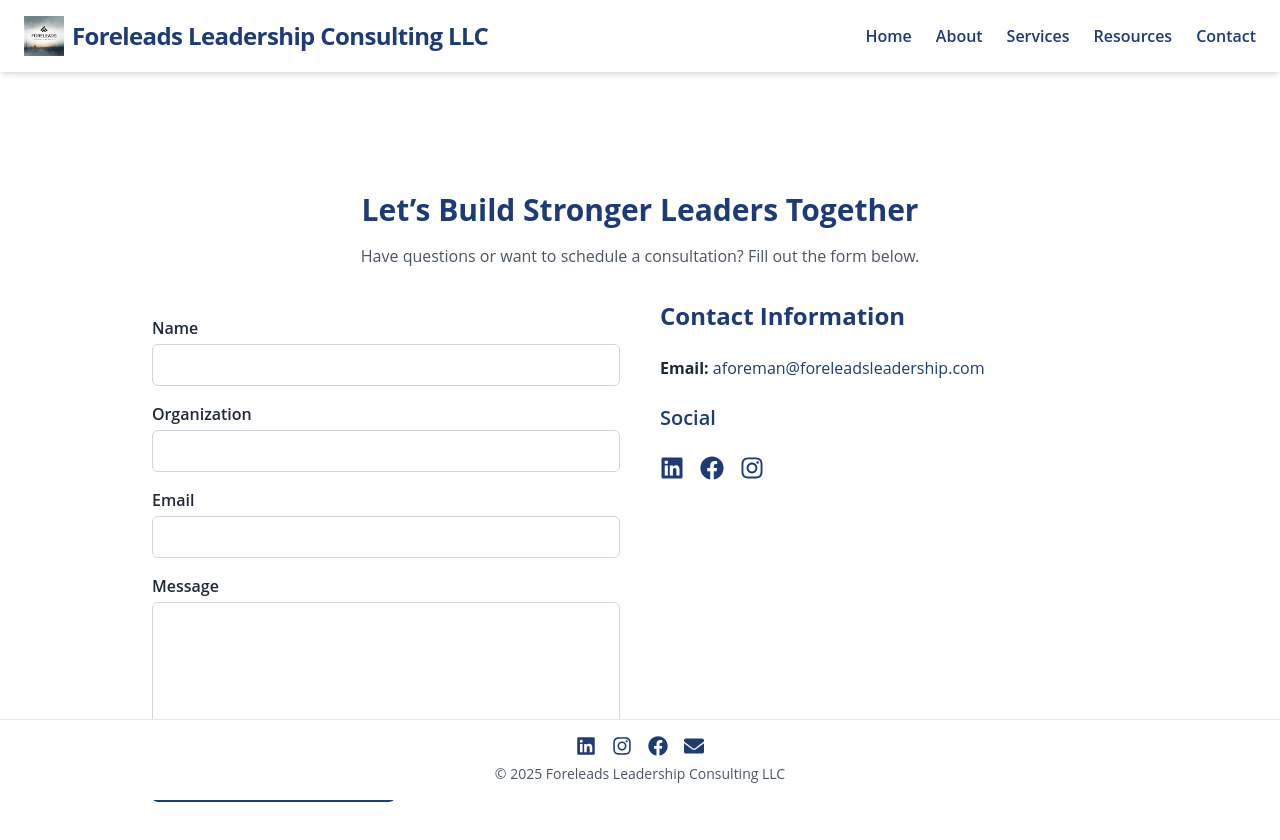
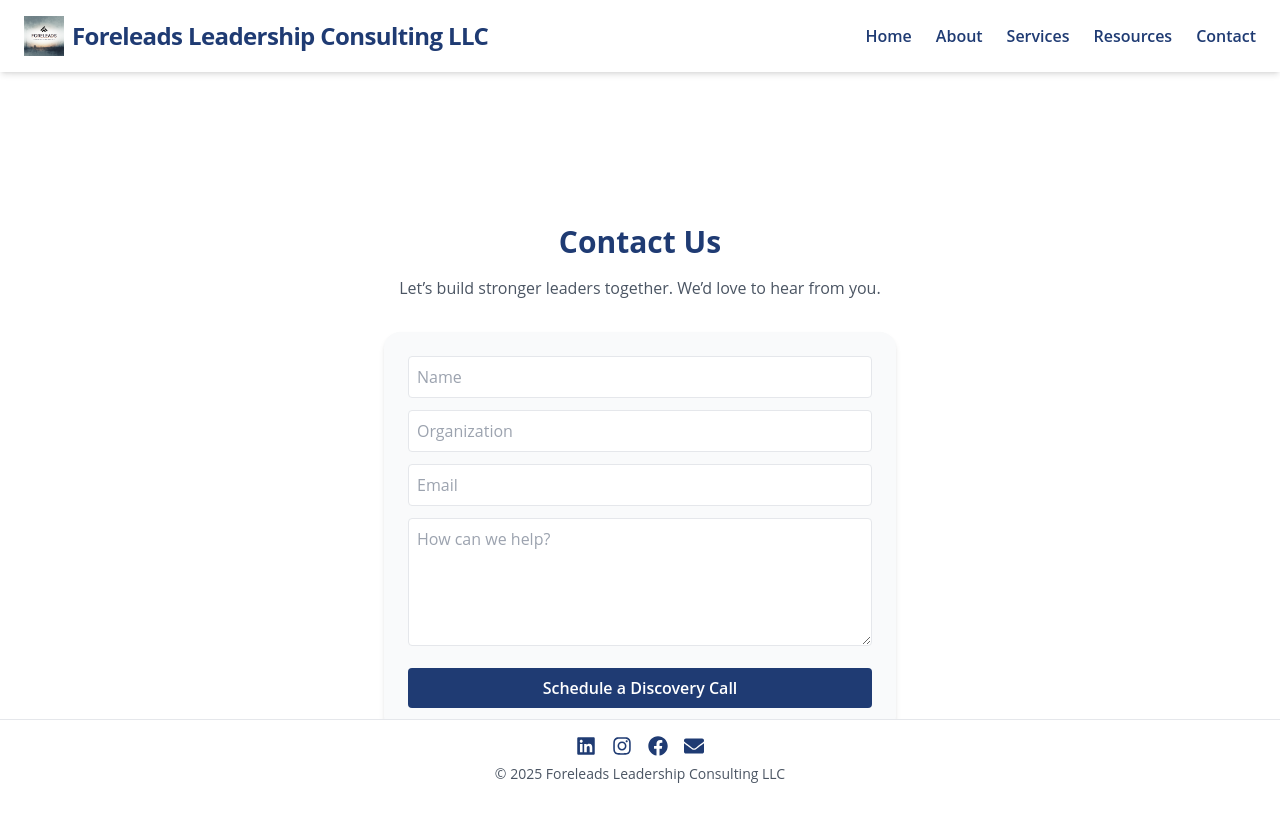
Before and after one commit to foretechleaders/Foreleads-site-final, a React (Vite) app: page /contact in a window 1280 px wide. Shown: the top 840 px of the page. Built offline with nearby package versions, Linux system fonts and the light colour scheme.

Commit message:
Add files via upload

```diff
--- a/src/pages/Contact.jsx
+++ b/src/pages/Contact.jsx
@@ -1,156 +1,83 @@
-import React, { useState } from 'react'
-import { FaLinkedin, FaFacebook, FaInstagram } from 'react-icons/fa'
+import React, { useState } from "react";
 
-export default function Contact() {
-  const [status, setStatus] = useState('')
+const Contact = () => {
+  const [submitted, setSubmitted] = useState(false);
 
-  const handleSubmit = async (e) => {
-    e.preventDefault()
-    const form = e.target
-    const formData = new FormData(form)
-
-    try {
-      await fetch('/', {
-        method: 'POST',
-        headers: { 'Content-Type': 'application/x-www-form-urlencoded' },
-        body: new URLSearchParams(formData).toString(),
+  const handleSubmit = (e) => {
+    e.preventDefault();
+    const form = e.target;
+    fetch("/", {
+      method: "POST",
+      headers: { "Content-Type": "application/x-www-form-urlencoded" },
+      body: new URLSearchParams(new FormData(form)).toString(),
     })
-      setStatus('success')
-      form.reset()
-    } catch (error) {
-      console.error('Form submission error:', error)
-      setStatus('error')
-    }
-  }
+      .then(() => setSubmitted(true))
+      .catch((error) => alert("Error: " + error));
+  };
 
   return (
-    <section className="py-16 bg-white text-gray-800">
-      <div className="max-w-5xl mx-auto px-6">
-        <h1 className="text-3xl font-bold text-navy mb-4 text-center">
-          Let’s Build Stronger Leaders Together
-        </h1>
-        <p className="text-gray-600 mb-8 text-center">
-          Have questions or want to schedule a consultation? Fill out the form below.
+    <div className="pt-24 pb-24 bg-white min-h-screen flex flex-col items-center justify-start">
+      <h1 className="text-3xl font-bold text-navy mb-4">Contact Us</h1>
+      <p className="text-gray-600 mb-8 text-center max-w-xl">
+        Let’s build stronger leaders together. We’d love to hear from you.
       </p>
 
-        <div className="grid md:grid-cols-2 gap-10">
-          {/* Contact Form */}
+      {!submitted ? (
         <form
           name="contact"
           method="POST"
           data-netlify="true"
           netlify-honeypot="bot-field"
           onSubmit={handleSubmit}
-            className="space-y-4"
+          className="bg-gray-50 p-6 rounded-2xl shadow-md w-full max-w-lg"
         >
           <input type="hidden" name="form-name" value="contact" />
-            <p className="hidden">
+          <p hidden>
             <label>
-                Don’t fill this out if you’re human: <input name="bot-field" />
+              Don’t fill this out: <input name="bot-field" />
             </label>
           </p>
 
-            <div>
-              <label className="block text-left font-semibold mb-1">Name</label>
           <input
             type="text"
             name="name"
+            placeholder="Name"
+            className="w-full mb-3 p-2 border rounded"
             required
-                className="w-full border border-gray-300 rounded-md px-4 py-2 focus:ring-2 focus:ring-navy"
           />
-            </div>
-
-            <div>
-              <label className="block text-left font-semibold mb-1">Organization</label>
           <input
             type="text"
             name="organization"
-                className="w-full border border-gray-300 rounded-md px-4 py-2 focus:ring-2 focus:ring-navy"
+            placeholder="Organization"
+            className="w-full mb-3 p-2 border rounded"
           />
-            </div>
-
-            <div>
-              <label className="block text-left font-semibold mb-1">Email</label>
           <input
             type="email"
             name="email"
+            placeholder="Email"
+            className="w-full mb-3 p-2 border rounded"
             required
-                className="w-full border border-gray-300 rounded-md px-4 py-2 focus:ring-2 focus:ring-navy"
           />
-            </div>
-
-            <div>
-              <label className="block text-left font-semibold mb-1">Message</label>
           <textarea
             name="message"
-                rows="5"
+            placeholder="How can we help?"
+            className="w-full mb-4 p-2 border rounded h-32"
             required
-                className="w-full border border-gray-300 rounded-md px-4 py-2 focus:ring-2 focus:ring-navy"
-              ></textarea>
-            </div>
-
+          />
           <button
             type="submit"
-              className="bg-navy text-white font-semibold px-6 py-2 rounded-md hover:bg-navy/90 transition"
+            className="bg-navy text-white px-6 py-2 rounded font-semibold hover:bg-blue-900 transition w-full"
           >
             Schedule a Discovery Call
           </button>
-
-            {status === 'success' && (
-              <p className="text-green-600 mt-4">
+        </form>
+      ) : (
+        <p className="text-green-600 font-medium text-lg mt-8">
           ✅ Thank you! Your message has been sent successfully.
         </p>
       )}
-            {status === 'error' && (
-              <p className="text-red-600 mt-4">
-                ❌ Something went wrong. Please try again later.
-              </p>
-            )}
-          </form>
+    </div>
+  );
+};
 
-          {/* Sidebar */}
-          <div className="space-y-6 text-left">
-            <h2 className="text-2xl font-bold text-navy mb-4">Contact Information</h2>
-            <p>
-              <strong>Email:</strong>{' '}
-              <a
-                href="mailto:aforeman@foreleadsleadership.com"
-                className="text-navy hover:underline"
-              >
-                aforeman@foreleadsleadership.com
-              </a>
-            </p>
-
-            <h3 className="text-xl font-semibold text-navy mt-8 mb-2">Social</h3>
-            <div className="flex space-x-4 text-2xl">
-              <a
-                href="https://www.linkedin.com/company/foreleads-leadership-consulting-llc/"
-                target="_blank"
-                rel="noopener noreferrer"
-                className="text-navy hover:text-navy/70"
-              >
-                <FaLinkedin />
-              </a>
-              <a
-                href="https://www.facebook.com/profile.php?id=61582426252186"
-                target="_blank"
-                rel="noopener noreferrer"
-                className="text-navy hover:text-navy/70"
-              >
-                <FaFacebook />
-              </a>
-              <a
-                href="https://www.instagram.com/foreleads_leadership/"
-                target="_blank"
-                rel="noopener noreferrer"
-                className="text-navy hover:text-navy/70"
-              >
-                <FaInstagram />
-              </a>
-            </div>
-          </div>
-        </div>
-      </div>
-    </section>
-  )
-}
+export default Contact;
```
Lines whose indentation alone changed are shown as unchanged.
